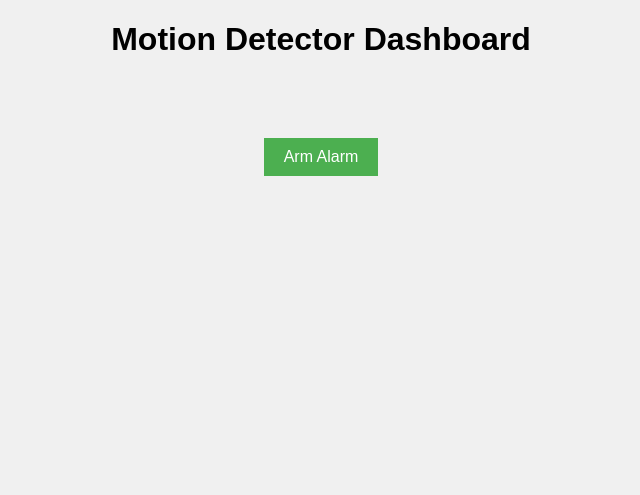
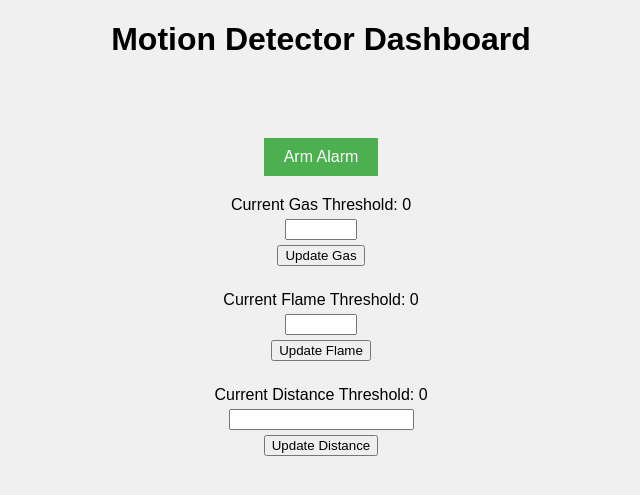
Before and after one commit to AlexKyriacou/iot-group-project, a Flask app: page / in a window 1280 px wide. Shown: the top 495 px of the page, without its empty margins (319-959 px from the left). Run offline with Flask 3, Linux system fonts and the light colour scheme; parts of the project's set-up code (start-up, migrations or seed data) failed here and were passed over; some libraries are stand-ins or nearby versions.

Commit message:
Flask app changes and connection to mosquitto docker

```diff
--- a/application/app.py
+++ b/application/app.py
@@ -51,7 +51,6 @@
     serializedAlarmObject = json.dumps(alarmObject)
     mqtt_client.publish("alarmSystem/command", serializedAlarmObject)
 
-
 def build_alarm_object(requestData):
     alarmObject = {}
     if "command" not in requestData:
@@ -62,6 +61,27 @@
     alarmObject["data"]["command"] = requestData["command"]
     return alarmObject
 
+@socketio.on("update_threshold")
+def handle_update_threshold(data):
+    """
+    Handle a command to update the threshold values for either gas, flame or us sensor
+
+    Args:
+        data (dict): The threshold data.
+    """
+    thresholdObject = build_threshold_object(data)
+    serializedThresholdObject = json.dumps(thresholdObject)
+    mqtt_client.publish("alarmSystem/command", serializedThresholdObject)
+
+def build_threshold_object(requestData):
+    thresholdObject = {}
+    if "command" not in requestData:
+        return None
+
+    thresholdObject["deviceType"] = "alarmSystem"
+    thresholdObject["data"] = {}
+    thresholdObject["data"]["command"] = requestData["command"]
+    return thresholdObject
 
 def emit_data(data):
     """
--- a/application/templates/index.html
+++ b/application/templates/index.html
@@ -39,6 +39,19 @@
         color: white;
         border: none;
         cursor: pointer;
+      }
+
+      .threshold {
+        display: flex;
+        flex-direction: column;
+        margin-top: 20px;
+        align-items: center;
+        gap: 5px;
+      }
+
+      .error {
+        color: red;
+        font-size: 12px;
       }
     </style>
     <script>
@@ -94,6 +107,26 @@
         };
         socket.emit("command_alarm", commandData);
       }
+
+      function updateThreshold(sensorLabel, thresholdId, labelId) {
+        const thresholdInput = document.getElementById(thresholdId);
+        const errorElement = document.getElementById(`${thresholdId}Error`);
+        errorElement.textContent = '';
+
+        if (!thresholdInput.checkValidity()) {
+          errorElement.textContent = thresholdInput.validationMessage;
+          return;
+        }
+
+        const thresholdValue = thresholdInput.value;
+        document.getElementById(labelId).textContent = `Current ${sensorLabel}: ${thresholdValue}`;
+
+        // Send the updated threshold value via WebSocket
+        const thresholdData = {
+          command: thresholdId + "/" + thresholdValue
+        };
+        socket.emit("update_threshold", thresholdData);
+      }
     </script>
   </head>
   <body>
@@ -105,5 +138,23 @@
       onclick="armDisarmAlarm()">
       Arm Alarm
     </button>
+    <div class="threshold">
+      <span id="gasCurrent">Current Gas Threshold: 0</span>
+      <input type="number" id="gasThreshold" name="gasThreshold" min="0" max="1023" />
+      <button onclick="updateThreshold('Gas Threshold','gasThreshold', 'gasCurrent')">Update Gas</button>
+      <div id="gasThresholdError" class="error"></div>
+    </div>
+    <div class="threshold">
+      <span id="flameCurrent">Current Flame Threshold: 0</span>
+      <input type="number" id="flameThreshold" name="flameThreshold" min="0" max="1023" />
+      <button onclick="updateThreshold('Flame Threshold', 'flameThreshold', 'flameCurrent')">Update Flame</button>
+      <div id="flameThresholdError" class="error"></div>
+    </div>
+    <div class="threshold">
+      <span id="distanceCurrent">Current Distance Threshold: 0</span>
+      <input type="number" id="distanceThreshold" name="distanceThreshold" min="0" />
+      <button onclick="updateThreshold('Distance Threshold', 'distanceThreshold', 'distanceCurrent')">Update Distance</button>
+      <div id="distanceThresholdError" class="error"></div>
+    </div>
   </body>
 </html>
--- a/raspberry-pi/main.py
+++ b/raspberry-pi/main.py
@@ -78,7 +78,7 @@
         password=config.mqtt_password,
     )
     mosquitto_client = MQTTClient(
-        broker="localhost",
+        broker="20.70.77.206",
         port=config.mqtt_port,
         topics=["alarmSystem/command"],
         client_id=config.mqtt_client_id,
```
